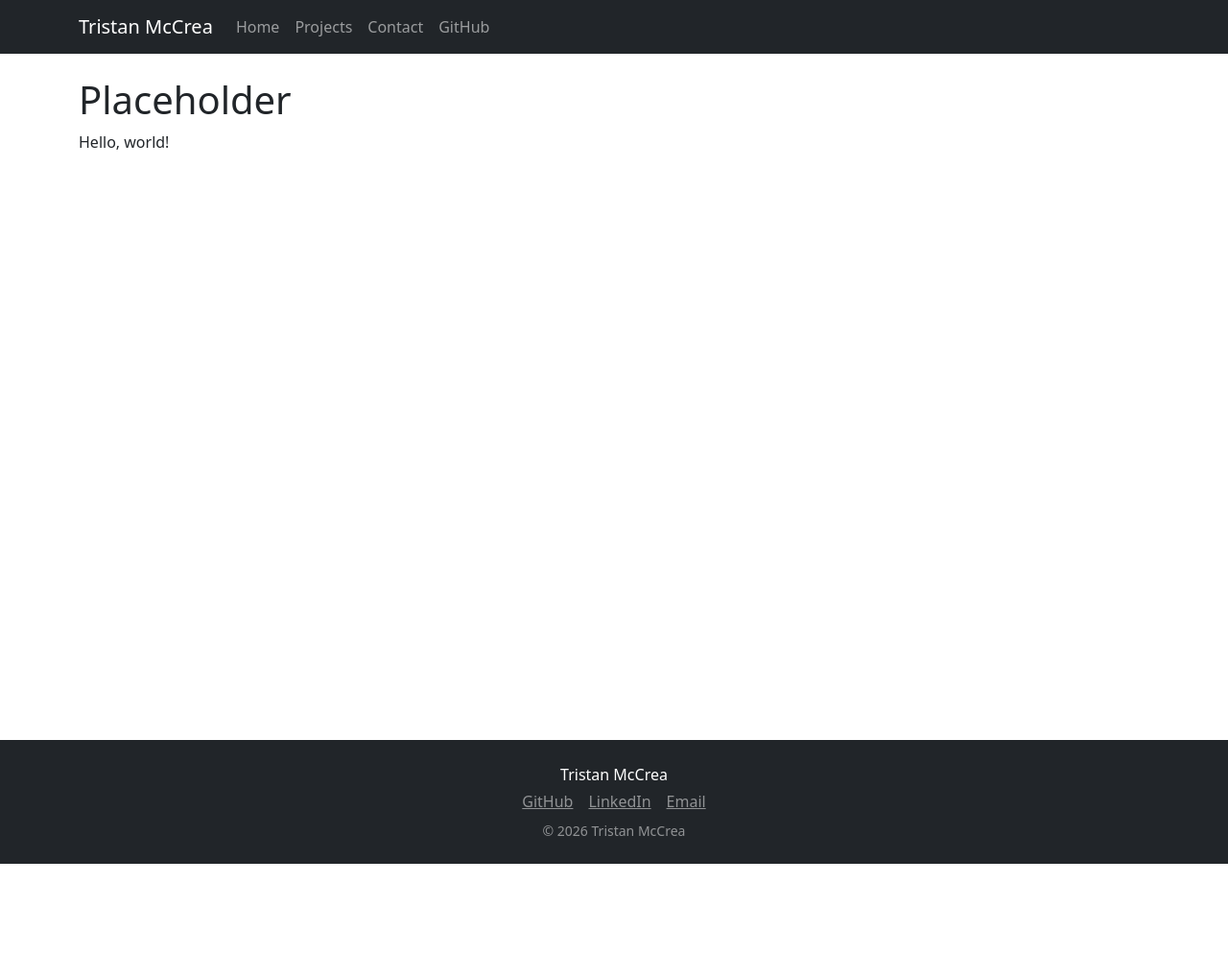
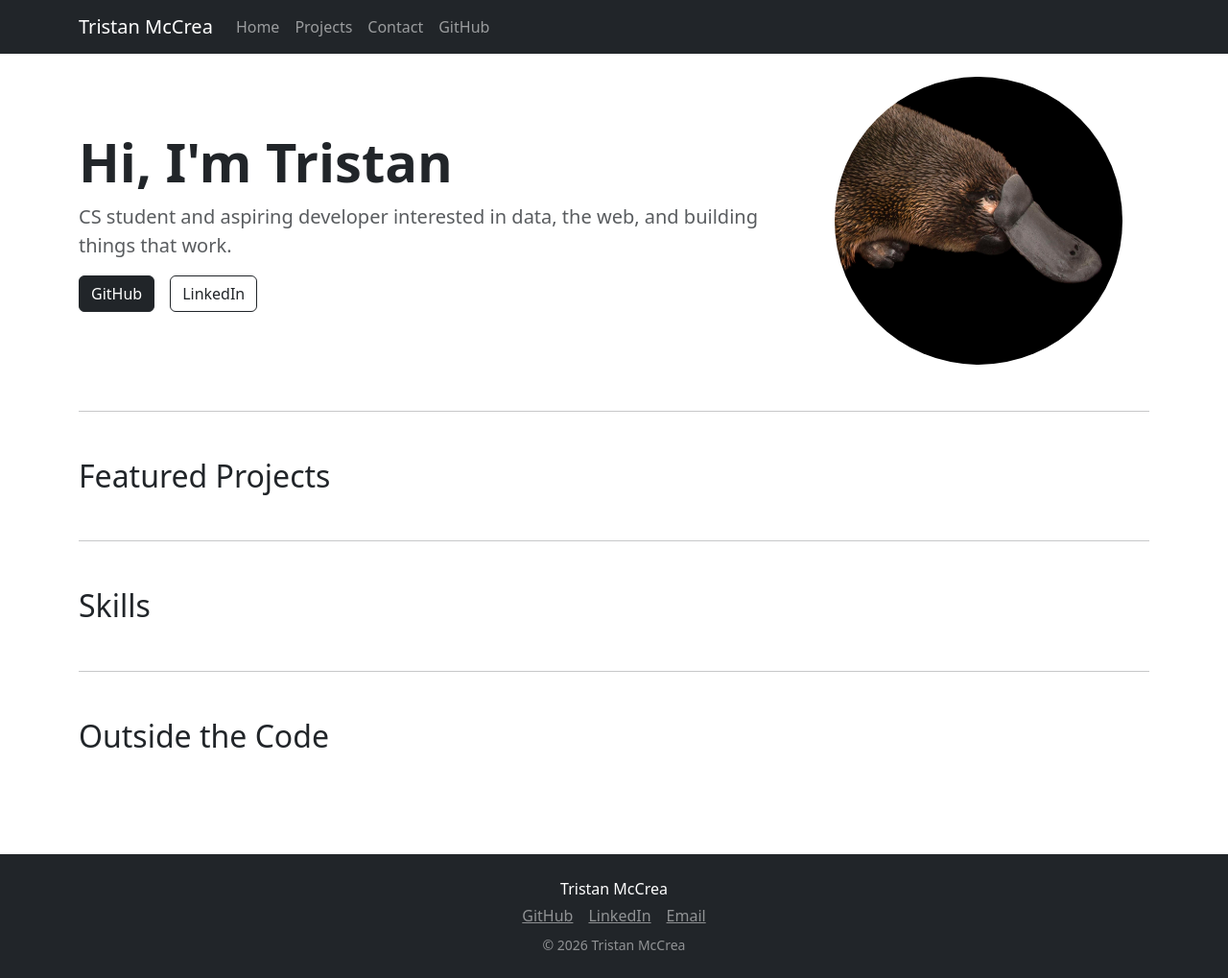
Before and after one commit to Trisolis/trisolis.github.io, a Jekyll site: the page built from index.html, in a window 1280 px wide. Shown: the whole page at 96% size. Built offline with Jekyll 4.4.1, drawn with Linux system fonts in a browser that asks for light colours; before the commit the page ends 900 px from its top, so only the background shows below that.

Commit message:
Index.html header and bio
Index.html:
- Nice large, extra bold greeting
- Muted, clean-looking subheader underneath
- 2 contrasting buttons for GitHub and LinkedIn below
- Both outside divs are to ensure the placeholder headshot stays to the right
- Add placeholder divisions and headers for each section todo

```diff
--- a/index.html
+++ b/index.html
@@ -3,7 +3,37 @@ layout: default
 title: Home
 ---
 
-<body>
-    <h1>Placeholder</h1>
-    <p>Hello, world!</p>
-</body>
+<!-- Bio section -->
+<div class="row align-items-center mb-5">
+    <div class="col-8">
+        <h1 class="display-4 fw-bold">Hi, I'm Tristan</h1>
+        <p class="lead text-muted">CS student and aspiring developer interested in data, the web, and building things that work.</p>
+        <div class="d-flex gap-3">
+            <a href="https://github.com/Trisolis" class="btn btn-dark" target="_blank">GitHub</a>
+            <a href="https://linkedin.com/in/trisolis" class="btn btn-outline-dark" target="_blank">LinkedIn</a>
+        </div>
+    </div>
+    <div class="col-4 text-center">
+        <img src="{{ '/assets/images/placeholder.png' | relative_url }}"
+        class="rounded-circle"
+        style="max-width: 300px;"
+        alt="Tristan McCrea">
+    </div>
+</div>
+
+<hr class="my-5">
+
+<!-- Featured projects -->
+<h2 class="mb-2">Featured Projects</h2>
+
+
+<hr class="my-5">
+
+<!-- Skills -->
+<h2 class="mb-2">Skills</h2>
+
+
+<hr class="my-5">
+
+<!-- Personal -->
+<h2 class="mb-2">Outside the Code</h2>
```
Also changed, not shown: assets/images/placeholder.png (added).
